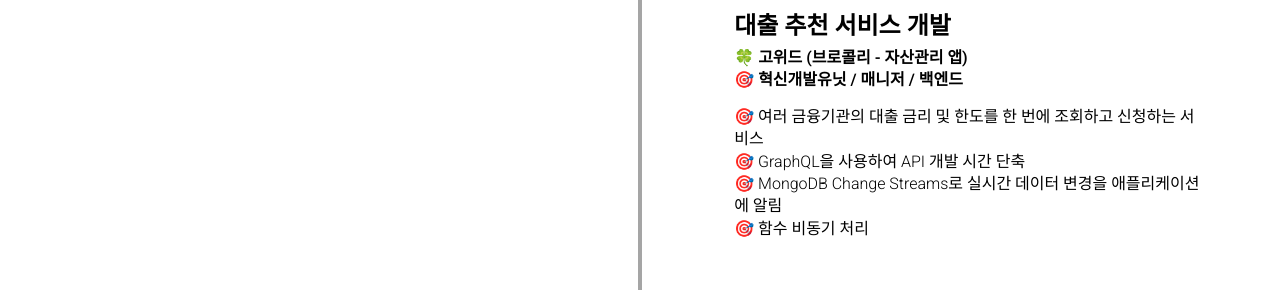
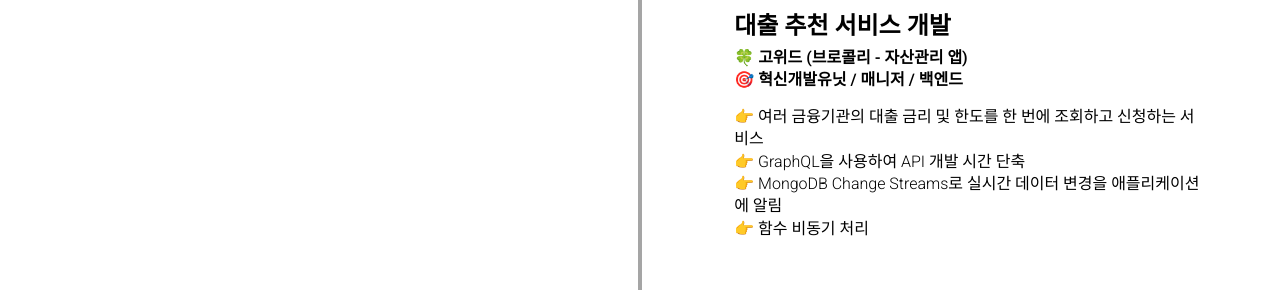
Before and after one commit to ifjso/helloworld, a Gatsby site: page / in a window 1280 px wide. Shown: the part 1477-1767 px from the top of the page. Built offline with nearby package versions, Linux system fonts and the light colour scheme; Gatsby itself is replaced by a stand-in of ours.

Commit message:
Update Work Experience “loan”

```diff
--- a/contents/work-experience/loan.md
+++ b/contents/work-experience/loan.md
@@ -11,7 +11,7 @@
 base_tech: Node.js
 tech_stack: JavaScript,Node.js,Express,GraphQL,Mongoose,MongoDB,Adjust,Braze,Sentry
 ---
-🎯 여러 금융기관의 대출 금리 및 한도를 한 번에 조회하고 신청하는 서비스<br/>
-🎯 GraphQL을 사용하여 API 개발 시간 단축<br/>
-🎯 MongoDB Change Streams로 실시간 데이터 변경을 애플리케이션에 알림<br/>
-🎯 함수 비동기 처리
+👉 여러 금융기관의 대출 금리 및 한도를 한 번에 조회하고 신청하는 서비스<br/>
+👉 GraphQL을 사용하여 API 개발 시간 단축<br/>
+👉 MongoDB Change Streams로 실시간 데이터 변경을 애플리케이션에 알림<br/>
+👉 함수 비동기 처리
```
